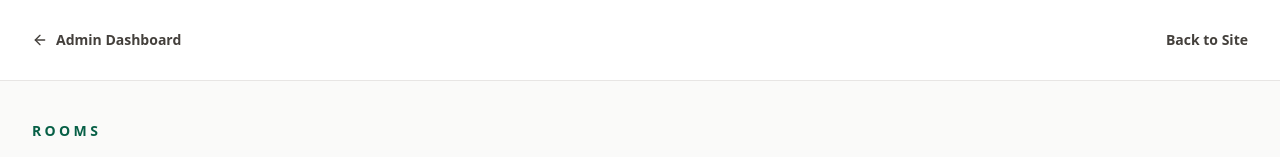
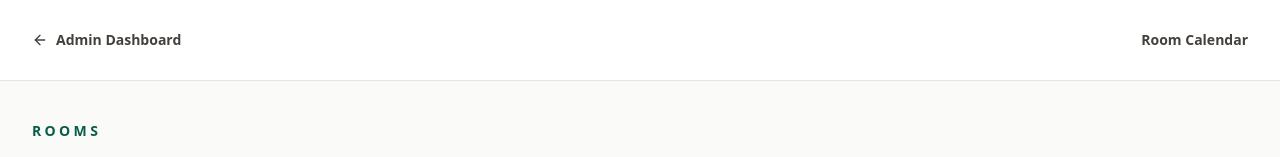
Before and after one commit to Alkapone2001/palma, a Next.js app: page /admin/rooms in a window 1280 px wide. Shown: the top 157 px of the page. Built offline with nearby package versions, Linux system fonts and the light colour scheme; no server answers; the database is empty.

Commit message:
link admin headers to room calendar

```diff
--- a/app/admin/page.js
+++ b/app/admin/page.js
@@ -72,8 +72,8 @@ export default function Admin() {
             </div>
           </div>
           <div className="flex items-center gap-2">
-            <Link href="/" className="rounded-full border border-stone-200 px-4 py-2 text-sm font-semibold text-stone-700 transition hover:bg-stone-50">
-              Back to Site
+            <Link href="/admin/calendar" className="rounded-full border border-stone-200 px-4 py-2 text-sm font-semibold text-stone-700 transition hover:bg-stone-50">
+              Room Calendar
             </Link>
             <button onClick={handleLogout} className="rounded-full bg-stone-950 px-4 py-2 text-sm font-semibold text-white transition hover:bg-stone-800">
               Sign out
--- a/app/admin/reservations/page.js
+++ b/app/admin/reservations/page.js
@@ -66,8 +66,7 @@ export default function Reservations() {
             Admin Dashboard
           </Link>
           <div className="flex items-center gap-4">
-            <Link href="/admin/calendar" className="text-sm font-semibold text-stone-700 hover:text-emerald-900">Calendar</Link>
-            <Link href="/" className="text-sm font-semibold text-stone-700 hover:text-emerald-900">Back to Site</Link>
+            <Link href="/admin/calendar" className="text-sm font-semibold text-stone-700 hover:text-emerald-900">Room Calendar</Link>
           </div>
         </div>
       </header>
--- a/app/admin/rooms/page.js
+++ b/app/admin/rooms/page.js
@@ -217,7 +217,7 @@ export default function Rooms() {
             <ArrowLeft className="h-4 w-4" />
             Admin Dashboard
           </Link>
-          <Link href="/" className="text-sm font-semibold text-stone-700 hover:text-emerald-900">Back to Site</Link>
+          <Link href="/admin/calendar" className="text-sm font-semibold text-stone-700 hover:text-emerald-900">Room Calendar</Link>
         </div>
       </header>
 
```
